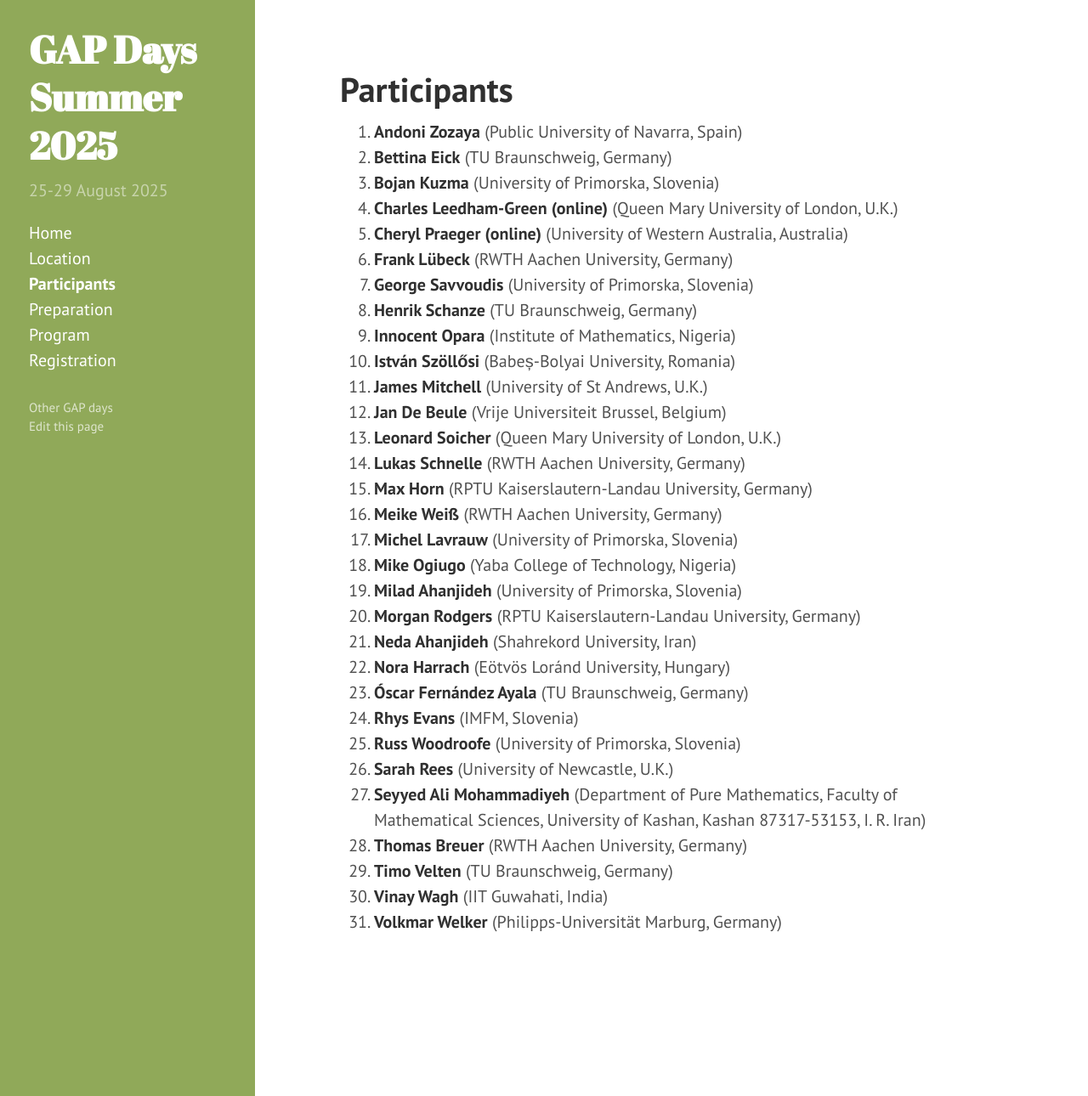
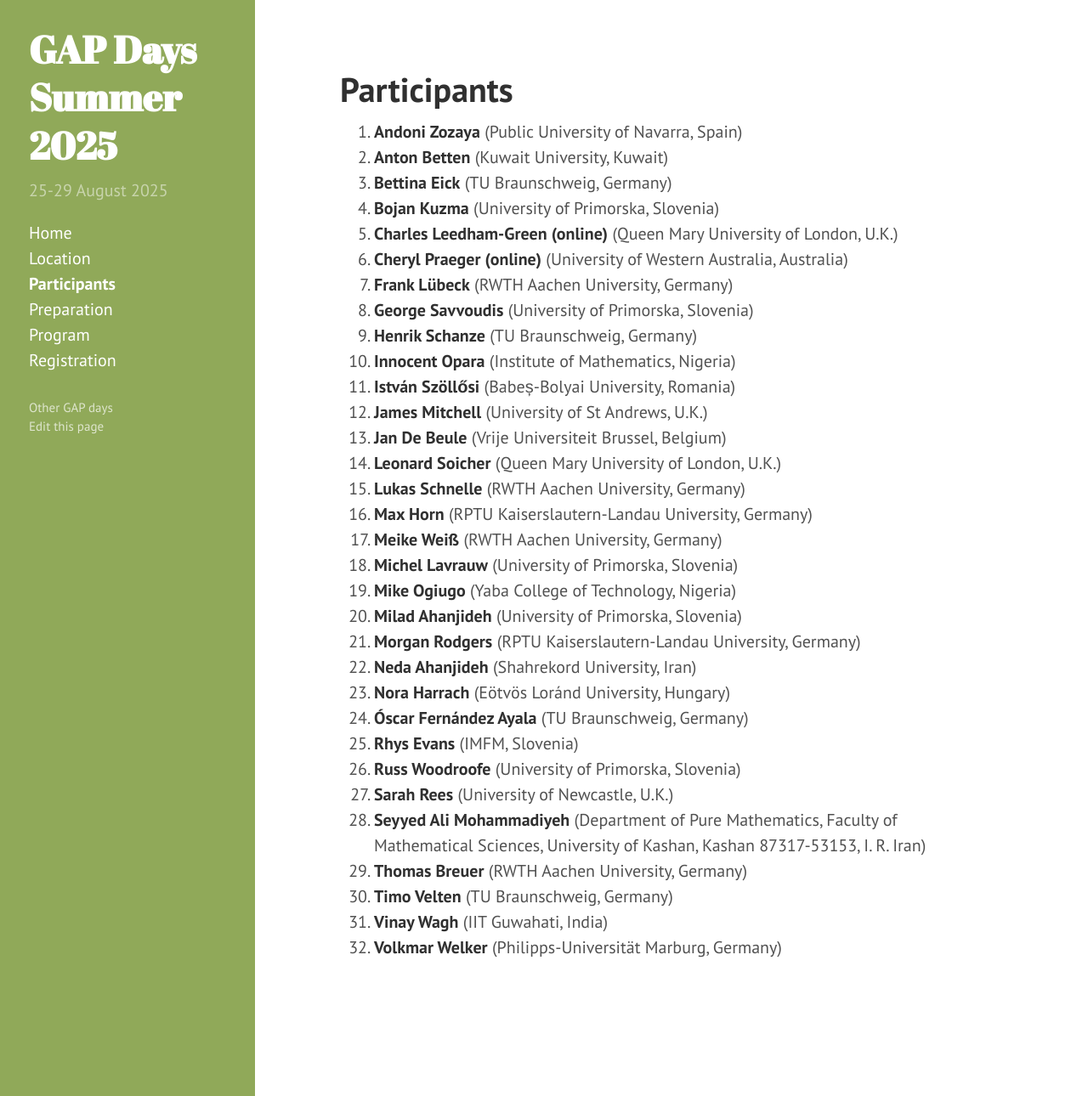
Before and after one commit to gapdays/gapdays2025-summer, a Jekyll site: the page built from participants.md, in a window 1280 px wide and 1290 px high. Shown: the whole window at 85% size. Built offline with Jekyll 4.4.1, drawn with Linux system fonts in a browser that asks for light colours.

Commit message:
Update participants.md

```diff
--- a/participants.md
+++ b/participants.md
@@ -3,6 +3,7 @@ layout: page
 title: Participants
 participants:
   - {name: Andoni Zozaya, affiliation: "Public University of Navarra, Spain"}
+  - {name: Anton Betten, affiliation: "Kuwait University, Kuwait"}
   - {name: Bettina Eick, affiliation: "TU Braunschweig, Germany"}
   - {name: Bojan Kuzma, affiliation: "University of Primorska, Slovenia"}
   - {name: Charles Leedham-Green (online), affiliation: "Queen Mary University of London, U.K."}
```
